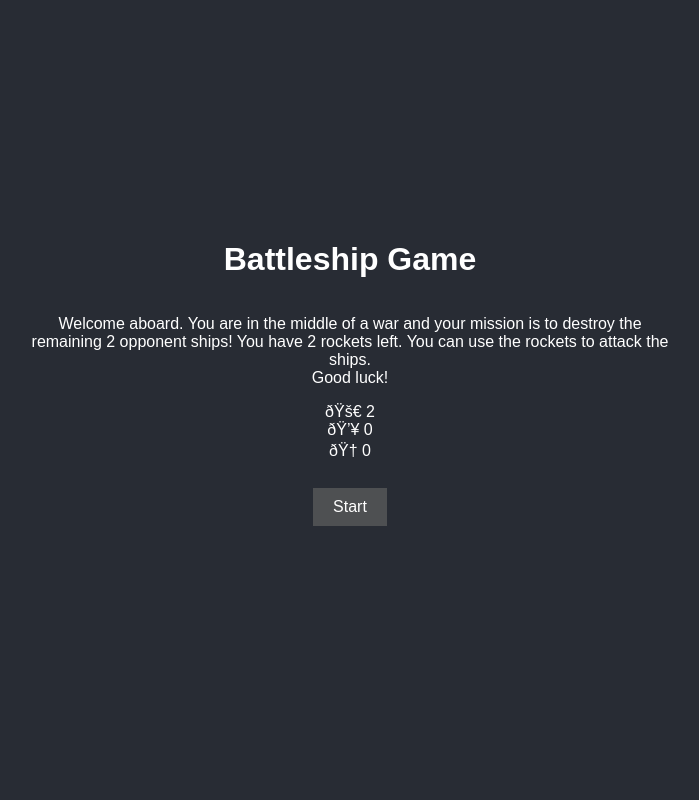
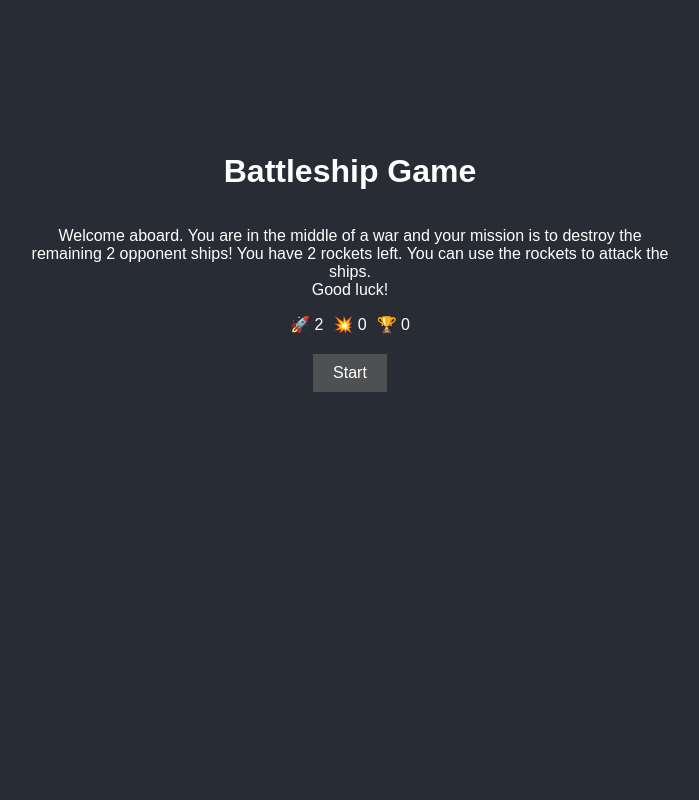
Before and after one commit to jonathanbcsouza/battleships, a PHP site: page / in a window 1280 px wide. Shown: the whole page, without its empty margins (290-989 px from the left). Run offline with PHP 8.4, Linux system fonts and the light colour scheme.

Commit message:
refactor: enhance semantic HTML and CSS layout

```diff
--- a/index.html
+++ b/index.html
@@ -1,21 +1,44 @@
-<html>
+<!DOCTYPE html>
+<html lang="en">
 
 <head>
+    <meta charset="UTF-8">
+    <meta name="viewport" content="width=device-width, initial-scale=1.0">
     <title>Battleship Game</title>
     <link rel="stylesheet" type="text/css" href="styles.css">
 </head>
 
 <body>
-    <h1>Battleship Game</h1>
-    <p id="welcome_msg"></p>
-    <span>🚀 <span id="rockets"></span></span>
-    <span>💥 <span id="ships_destroyed"></span></span>
-    <span>🏆 <span id="trophies"></span></span>
-    <br>
-    <button id="startButton">Start</button>
-    <button id="restart" style="display: none;">Restart</button>
-    <br>
-    <p id="board"></p>
+    <header>
+        <h1>Battleship Game</h1>
+    </header>
+
+    <main>
+        <p id="welcome_msg"></p>
+        <section class="game-stats">
+            <div class="stat-item">
+                <span class="emoji">🚀</span>
+                <span id="rockets"></span>
+            </div>
+            <div class="stat-item">
+                <span class="emoji">💥</span>
+                <span id="ships_destroyed"></span>
+            </div>
+            <div class="stat-item">
+                <span class="emoji">🏆</span>
+                <span id="trophies"></span>
+            </div>
+        </section>
+
+        <section class="game-controls">
+            <button id="startButton" aria-label="Start game">Start</button>
+            <button id="restart" aria-label="Restart game">Restart</button>
+        </section>
+
+        <section class="game-board">
+            <p id="board"></p>
+        </section>
+    </main>
 
     <script src="index.js"></script>
 </body>
--- a/index.js
+++ b/index.js
@@ -17,6 +17,7 @@ const startBtn = document.getElementById('startButton');
 startBtn.addEventListener('click', playGame);
 const restartBtn = document.getElementById('restart');
 restartBtn.addEventListener('click', resetGame);
+restartBtn.style.display = 'none';
 
 let welcomeMsgElement = document.getElementById('welcome_msg');
 let rockets = document.getElementById('rockets');
--- a/styles.css
+++ b/styles.css
@@ -1,30 +1,49 @@
+:root {
+  --main-bg-color: #282c34;
+  --main-text-color: #ffffff;
+  --button-bg-color: #4e5052;
+  --button-hover-color: #777;
+  --base-font-size: 1rem;
+}
+
 body {
+  align-items: center;
+  background-color: var(--main-bg-color);
+  color: var(--main-text-color);
+  display: flex;
+  flex-direction: column;
   font-family: Arial, sans-serif;
+  justify-content: center;
+  margin: 0 auto;
+  min-height: 70vh;
   text-align: center;
   width: 50%;
-  margin: 0 auto;
-  display: flex;
-  justify-content: center;
-  align-items: center;
-  min-height: 100vh;
-  background-color: #282c34;
-  color: #ffffff;
-  flex-direction: column;
 }
 
 button {
-  background-color: #4e5052;
-  color: #ffffff;
+  background-color: var(--button-bg-color);
   border: none;
-  padding: 10px 20px;
-  text-align: center;
-  text-decoration: none;
-  display: inline-block;
-  font-size: 16px;
-  margin: 4px 2px;
+  color: var(--main-text-color);
   cursor: pointer;
+  font-size: var(--base-font-size);
+  margin: 0.25rem 0.125rem;
+  padding: 0.625rem 1.25rem;
 }
 
-button:hover {
-  background-color: #777;
+.button:hover {
+  background-color: var(--button-hover-color);
 }
+
+.game-stats {
+  display: flex;
+  gap: 10px;
+  justify-content: center;
+  margin-bottom: 1rem;
+}
+
+.game-controls,
+.game-board {
+  align-items: center;
+  display: flex;
+  flex-direction: column;
+}
```
